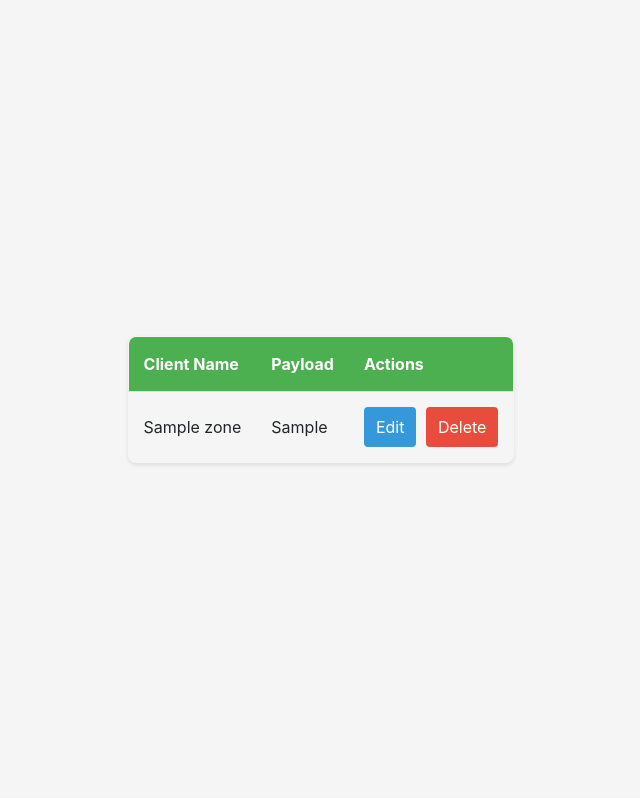
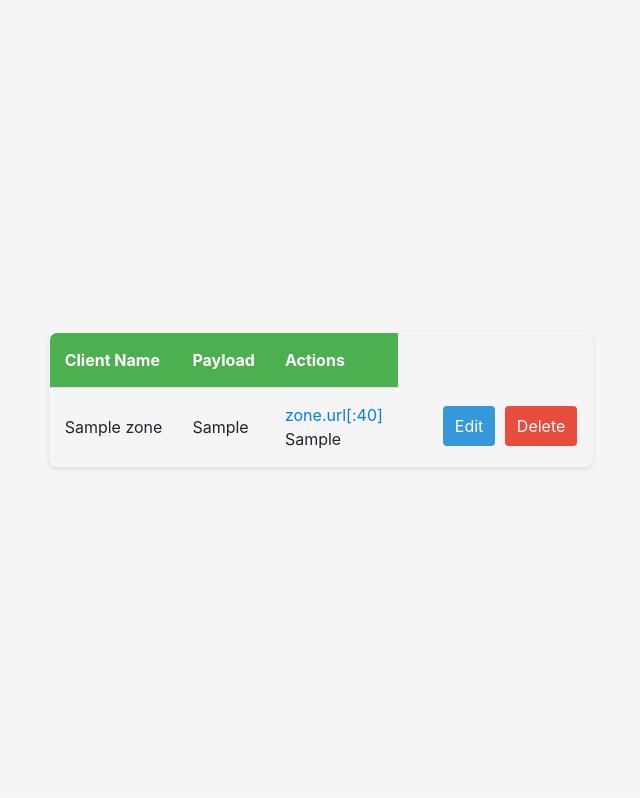
Before and after one commit to Zakaria-Tafesh/flask_new_website, a Flask app: page /zones in a window 1280 px wide. Shown: the part 57-855 px from the top of the page, without its empty margins (319-959 px from the left). Run offline with Flask 3, Linux system fonts and the light colour scheme; a user stored in the database is signed in; tables that the repository leaves empty hold one stand-in row (values such as "Sample post"); some libraries are stand-ins or nearby versions.

Commit message:
add URL to Zones

```diff
--- a/website/models.py
+++ b/website/models.py
@@ -13,6 +13,7 @@ class Note(db.Model):
 class Zone(db.Model):
     id = db.Column(db.Integer, primary_key=True)
     client_name = db.Column(db.String(20))
+    url = db.Column(db.String(4000))
     payload = db.Column(db.String(20_000))
     date = db.Column(db.DateTime(timezone=True), default=func.now())
     user_id = db.Column(db.Integer, db.ForeignKey('user.id'))
--- a/website/templates/zones.html
+++ b/website/templates/zones.html
@@ -18,6 +18,17 @@
                 <tr>
                     <td>{{ zone.client_name }}</td>
                     <td>{{ zone.payload[:20] }}</td>
+                    <td>
+                          <a href="{{ zone.url }}">
+                            <div style="height:100%;width:100%">
+                              zone.url[:40]
+                            </div>
+                          </a>
+
+                        {{ zone.payload[:20] }}</td>
+
+                    <td >
+
                     <td >
                         <button class="edit-button" >Edit</button>
                         <button class="delete-button" onclick="deleteZone({{ zone.id }})">Delete</button>
```
